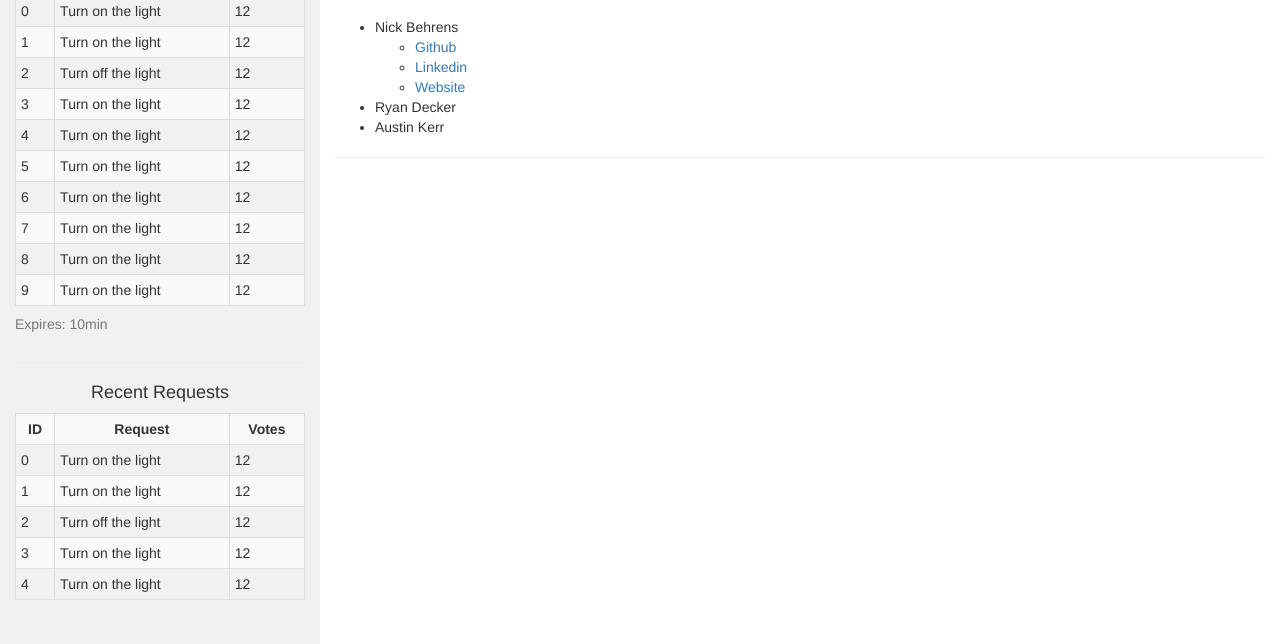
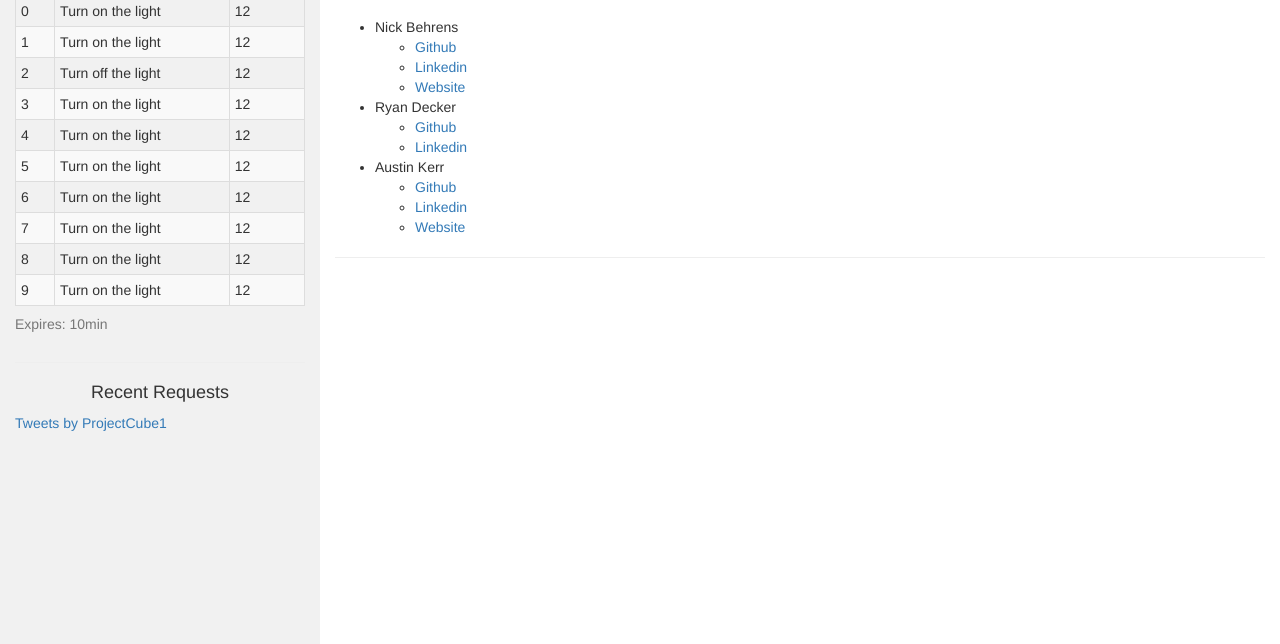
Before and after one commit to nab0310/HackISUF2017, a website: page contact.html in a window 1280 px wide. Shown: the part 156-800 px from the top of the page. Drawn offline with nearby package versions, Linux system fonts and the light colour scheme.

Commit message:
Changes everywhere and poor logs

```diff
--- a/contact.html
+++ b/contact.html
@@ -100,39 +100,11 @@
       </table>
       <hr>
 
+      <!-- Live Twitter Feed -->
       <h4 class="center">Recent Requests</h4>
-      <table style="width:100%" class="table table-striped table-condensed table-bordered">
-            <tr>
-                <th>ID</th>
-                <th>Request</th>
-                <th>Votes</th>
-            </tr>
-            <tr>
-                <td>0</td>
-                <td>Turn on the light</td>
-                <td>12</td>
-            </tr>
-            <tr>
-                <td>1</td>
-                <td>Turn on the light</td>
-                <td>12</td>
-            </tr>
-            <tr>
-                <td>2</td>
-                <td>Turn off the light</td>
-                <td>12</td>
-            </tr>
-            <tr>
-                <td>3</td>
-                <td>Turn on the light</td>
-                <td>12</td>
-            </tr>
-            <tr>
-                <td>4</td>
-                <td>Turn on the light</td>
-                <td>12</td>
-            </tr>
-          </table>
+      <a class="twitter-timeline" href="https://twitter.com/ProjectCube1?ref_src=twsrc%5Etfw">Tweets by ProjectCube1</a>
+      <script async src="https://platform.twitter.com/widgets.js" charset="utf-8"></script>
+
     </div>
 
     <div class="col-sm-9">
@@ -144,12 +116,21 @@
                 <ul>
                     <li>Nick Behrens</li>
                     <ul>
-                        <li><a href="https://github.com/nab0310">Github</a></li>
-                        <li><a href="https://www.linkedin.com/in/nicholas-behrens-babb89a4">Linkedin</a></li>
-                        <li><a href="https://nab0310.github.io">Website</a></li>
+                        <li><a href="https://github.com/nab0310" target="_blank">Github</a></li>
+                        <li><a href="https://www.linkedin.com/in/nicholas-behrens-babb89a4" target="_blank">Linkedin</a></li>
+                        <li><a href="https://nab0310.github.io" target="_blank">Website</a></li>
                     </ul>
                     <li>Ryan Decker</li>
+                    <ul>
+                        <li><a href="https://github.com/radecker" target="_blank">Github</a></li>
+                        <li><a href="https://www.linkedin.com/in/ryan-decker-b6959bb2/" target="_blank">Linkedin</a></li>
+                    </ul>
                     <li>Austin Kerr</li>
+                    <ul>
+                        <li><a href="https://github.com/AustinKerr42" target="_blank">Github</a></li>
+                        <li><a href="https://www.linkedin.com/in/austin-kerr-97867b126" target="_blank">Linkedin</a></li>
+                        <li><a href="https://austinkerr42.github.io/" target="_blank">Website</a></li>
+                    </ul>
                 </ul>
             </p>
         </div>
--- a/css/main.css
+++ b/css/main.css
@@ -1,5 +1,9 @@
 th, .center {
   text-align: center;
+}
+
+.white {
+  color: white;
 }
 
 /* Set height of the grid so .sidenav can be 100% (adjust if needed) */
```
Also changed, not shown: about.html (+4 -32 lines), index.html (+12 -40 lines), polls.html (+4 -32 lines), tweet.html (+4 -32 lines).
